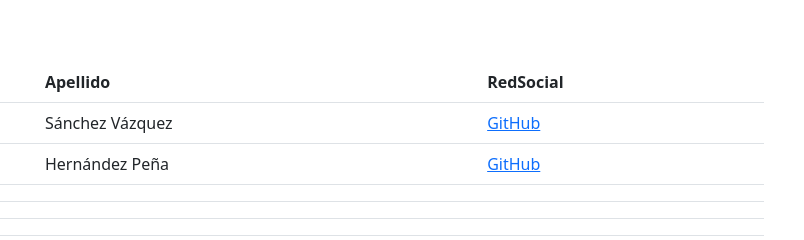
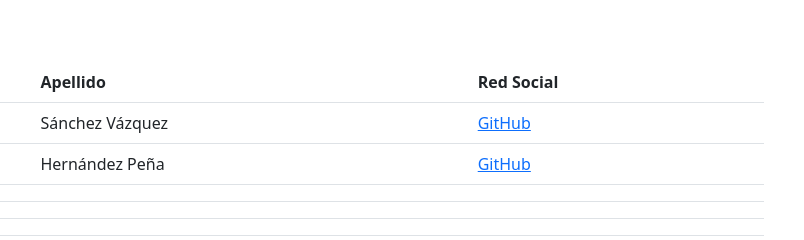
Before and after one commit to BelSharon/CH21-ejercicio, a plain HTML site: page index.html in a window 1280 px wide. Shown: the full height of the page, 434-1238 px from the left. Drawn offline with nearby package versions, Linux system fonts and the light colour scheme.

Commit message:
Realice mi rama

```diff
--- a/index.html
+++ b/index.html
@@ -25,7 +25,7 @@
           <tr>
             <th>Nombre</th>
             <th>Apellido</th>
-            <th>RedSocial</th>
+            <th>Red Social</th>
           </tr>
         </thead>
         <tbody>
```
